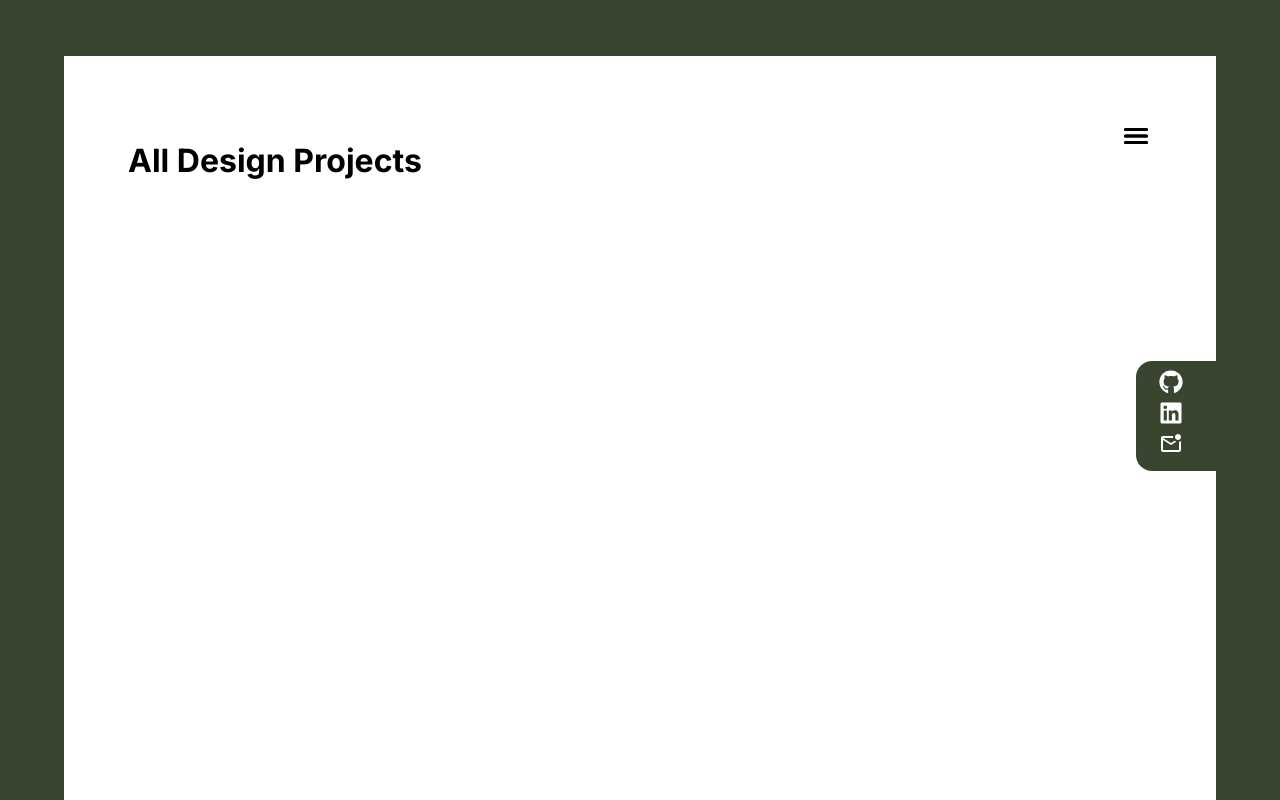
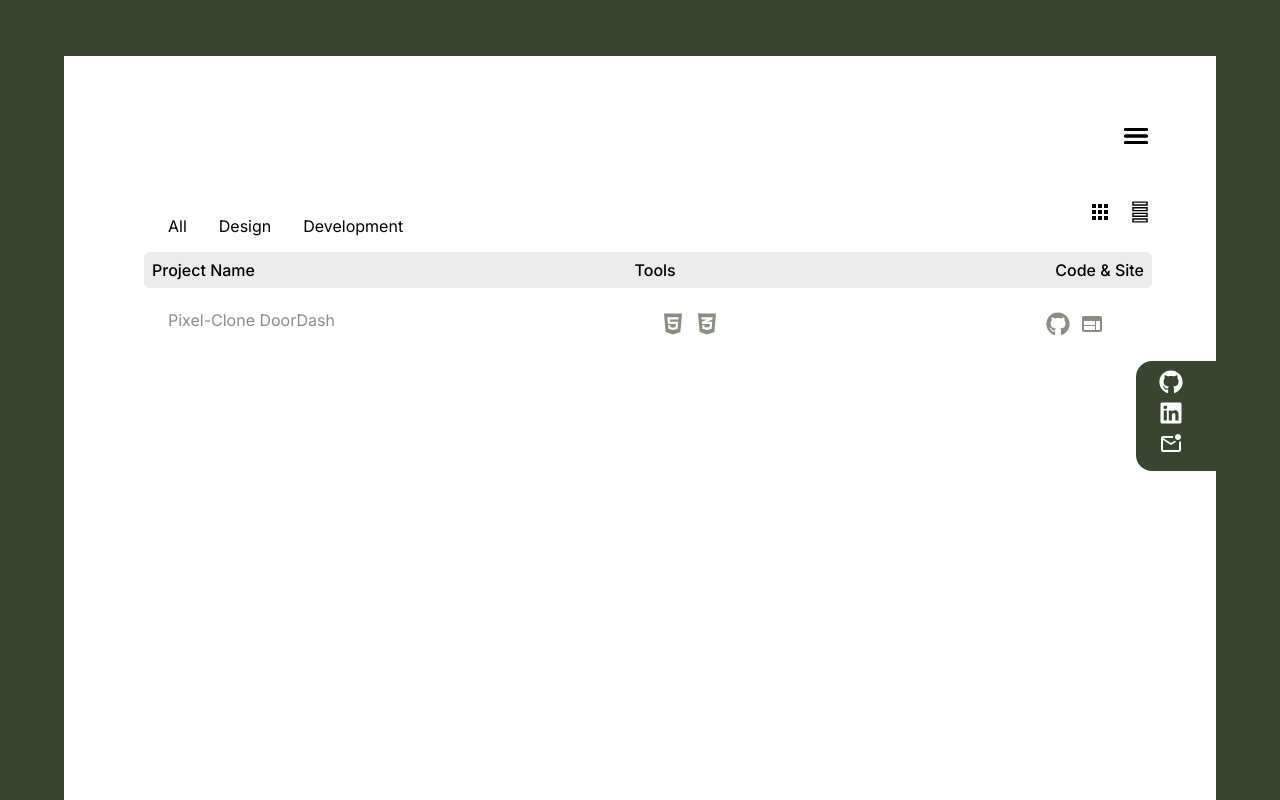
Before and after one commit to AnnMulling/annmulling-portfolio, a React (Vite) app: page /work in a window 1280 px wide. Both pictures are taken after a click on the item "Design". Shown: the top 800 px of the page. Built offline with nearby package versions, Linux system fonts and the light colour scheme; a web font is replaced by a local one.

Commit message:
design components display completed

```diff
--- a/src/components/ProjectPage/Design/DesGrid.jsx
+++ b/src/components/ProjectPage/Design/DesGrid.jsx
@@ -0,0 +1,47 @@
+
+
+export default function DesGrid ({ projects }) {
+    const filteredDes = projects.filter((project) => project.development === false);
+    return(
+        <div className="grid-view">
+            {filteredDes.map((project) => (
+                <ul >
+                    <li key={project.id} >
+                        <div style={{ fontWeight: "bold" }}>{project.name}</div>
+                        <div className="project-item" >
+                            <a href={project.url[1].url} target="_blank">
+                                <div className="thumb">
+                                    <img src={project.img} alt="project" />
+                                </div>
+                                <div className="thumb-inner" >
+
+                                    <p>
+                                        {project.description}
+
+                                    </p>
+                                    <p>
+                                        {project.techStack.map((tool) => (
+                                            <span className="tools-block-grid" key={tool.id}><tool.name /></span>
+                                        ))}
+                                    </p>
+                                    <p >
+                                        {project.url.map((url) => (
+                                            <span className="tools-block-grid" key={url.id}>
+                                                <a href={url.url} target="_blank"><span><url.icon /></span></a>
+                                            </span>
+                                        ))}
+                                    </p>
+
+
+                                </div>
+                            </a>
+
+                        </div>
+
+                    </li>
+
+                </ul>
+            ))}
+        </div>
+    )
+}
--- a/src/components/ProjectPage/Design/DesList.jsx
+++ b/src/components/ProjectPage/Design/DesList.jsx
@@ -0,0 +1,40 @@
+
+//css & other
+import '../../../style/components/workPage.css';
+
+export default function DesList({ projects }) {
+    const filteredDes = projects.filter((project) => project.development === false);
+    return (
+        <div className="list-view">
+        <div className="list-view-titles">
+            <span>Project Name</span>
+                <span>Tools</span>
+                <span>Code & Site</span>
+        </div>
+
+        {filteredDes.map((project) => (
+            <ul key={project.id}>
+                <li>{project.name}
+                    <div className="project-content">
+                        {project.techStack.map((tool) => (
+                            <span className="tools-block" key={tool.id}><tool.name/></span>
+                            ))}
+                    </div>
+
+                    <div className="project-content">
+                        {project.url.map((url) => (
+                            <span className="url-block" key={url.id}>
+                                <a href={url.url} target="_blank"><span><url.icon/></span></a>
+                            </span>
+                        ))}
+
+                    </div>
+                </li>
+
+
+            </ul>
+        ))}
+
+    </div>
+    )
+}
--- a/src/components/ProjectPage/Design/DesignProjects.jsx
+++ b/src/components/ProjectPage/Design/DesignProjects.jsx
@@ -1,17 +1,36 @@
 
 
+//icons
+import { CgMenuGridR } from "react-icons/cg";
+import { TfiLayoutMenuV } from "react-icons/tfi";
+
 //css & other
-
 import DropDown from "../../Navbar/Dropdown";
+import DesGrid from "./DesGrid";
+import DesList from "./DesList";
 
 
-
-export default function DesignProjects() {
+export default function DesignProjects({ filterDesign, filterDev, showAll, setGrid, setList, projects, gridView, listView }) {
     return (
         <>
              <DropDown />
-
-            <h1> All Design Projects</h1>
+             <div className="work-main-container">
+                    <div className="categories">
+                        <ul>
+                            <li onClick={showAll}>All</li>
+                            <li onClick={filterDesign}> Design </li>
+                            <li onClick={filterDev}> Development</li>
+                        </ul>
+                    </div>
+                    <div className="views">
+                        <div onClick={setGrid}><CgMenuGridR /></div>
+                        <div onClick={setList}><TfiLayoutMenuV/></div>
+                    </div>
+            </div>
+            <div className="work-content">
+                {gridView && <DesGrid projects={projects}/> }
+                {listView && <DesList projects={projects}/> }
+             </div>
         </>
     )
 }
--- a/src/components/ProjectPage/Development/DevProjects.jsx
+++ b/src/components/ProjectPage/Development/DevProjects.jsx
@@ -1,13 +1,35 @@
 
 
+//icons
+import { CgMenuGridR } from "react-icons/cg";
+import { TfiLayoutMenuV } from "react-icons/tfi";
+
 //css & other
+import DropDown from "../../Navbar/Dropdown";
+import DevList from "./DevGrid";
+import DevGrid from "./DevList";
 
-import DropDown from "../../Navbar/Dropdown";
-
-export default function DesignProjects() {
+export default function DesignProjects({ filterDesign, filterDev, showAll, setGrid, setList, projects, gridView, listView }) {
     return (
         <>
-             <DropDown />
+            <DropDown />
+            <div className="work-main-container">
+                <div className="categories">
+                    <ul>
+                        <li onClick={showAll}>All</li>
+                        <li onClick={filterDesign}> Design </li>
+                        <li onClick={filterDev}> Development</li>
+                    </ul>
+                </div>
+                <div className="views">
+                    <div onClick={setGrid}><CgMenuGridR /></div>
+                    <div onClick={setList}><TfiLayoutMenuV /></div>
+                </div>
+            </div>
+            <div className="work-content">
+                {gridView && <DevGrid projects={projects} />}
+                {listView && <DevList projects={projects} />}
+            </div>
             <h1> All Dev Projects</h1>
         </>
     )
--- a/src/components/ProjectPage/GridView.jsx
+++ b/src/components/ProjectPage/GridView.jsx
@@ -3,7 +3,7 @@
 import '../../style/components/workPage.css';
 
 
-export default function ({ projects }) {
+export default function GridView ({ projects }) {
     return (
         <div className="grid-view">
             {projects.map((project) => (
--- a/src/components/ProjectPage/ListView.jsx
+++ b/src/components/ProjectPage/ListView.jsx
@@ -3,7 +3,7 @@
 import '../../style/components/workPage.css';
 
 
-export default function ({ projects }) {
+export default function ListView ({ projects }) {
     return (
         <div className="list-view">
             <div className="list-view-titles">
--- a/src/components/ProjectPage/Project.jsx
+++ b/src/components/ProjectPage/Project.jsx
@@ -21,6 +21,7 @@ export default function Work() {
     const [listView, setListView] = useState(true);
     const [design, setDesign] = useState(false);
     const [dev, setDev] = useState(false);
+    const [all, setAll] = useState(true);
 
 
     const setGrid = () => {
@@ -35,10 +36,18 @@ export default function Work() {
     const filterDesign = () => {
         setDesign(true)
         setDev(false)
+        setAll(false)
     };
     const filterDev = () => {
         setDesign(false)
         setDev(true)
+        setAll(false)
+    };
+
+    const showAll = () => {
+        setDesign(false)
+        setDev(false)
+        setAll(true)
     };
 
 
@@ -46,30 +55,46 @@ export default function Work() {
         <>
             <DropDown />
             <SocialTag />
-            {design ? <DesignProjects filterDesign={filterDesign} filterDev={filterDev} projects={projects} />
-            : dev ? <DevProjects filterDesign={filterDesign} filterDev={filterDev} projects={projects} /> :
+            { design ?
+                <DesignProjects
+                filterDesign={filterDesign}
+                filterDev={filterDev}
+                showAll={showAll}
+                setGrid={setGrid}
+                setList={setList}
+                projects={projects}
+                gridView={gridView}
+                listView={listView}
+                />
+            : dev &&
+                <DevProjects
+                filterDesign={filterDesign}
+                filterDev={filterDev}
+                showAll={showAll}
+                setGrid={setGrid}
+                setList={setList}
+                projects={projects}
+                gridView={gridView}
+                listView={listView}
+                /> }
+
+                {all &&
                     <>
                         <div className="work-main-container">
                             <div className="categories">
                                 <ul>
-                                <li>All</li>
-                                <li onClick={filterDesign}>
-                                    Design
-                                </li>
-                                <li onClick={filterDev}>
-                                    Development
-                                </li>
+                                    <li onClick={showAll} >All </li>
+                                    <li onClick={filterDesign}>Design </li>
+                                    <li onClick={filterDev}> Development </li>
                                 </ul>
 
                             </div>
-
 
                             <div className="views">
                                 <div onClick={setGrid}><CgMenuGridR /></div>
                                 <div onClick={setList}><TfiLayoutMenuV/></div>
                             </div>
                         </div>
-
                         <div className="work-content">
                             {gridView && <GridView projects={projects}/> }
 
```
Also changed, not shown: src/components/ProjectPage/Development/DevGrid.jsx (+7 -0 lines), src/components/ProjectPage/Development/DevList.jsx (+7 -0 lines). Lines whose indentation alone changed are shown as unchanged.
